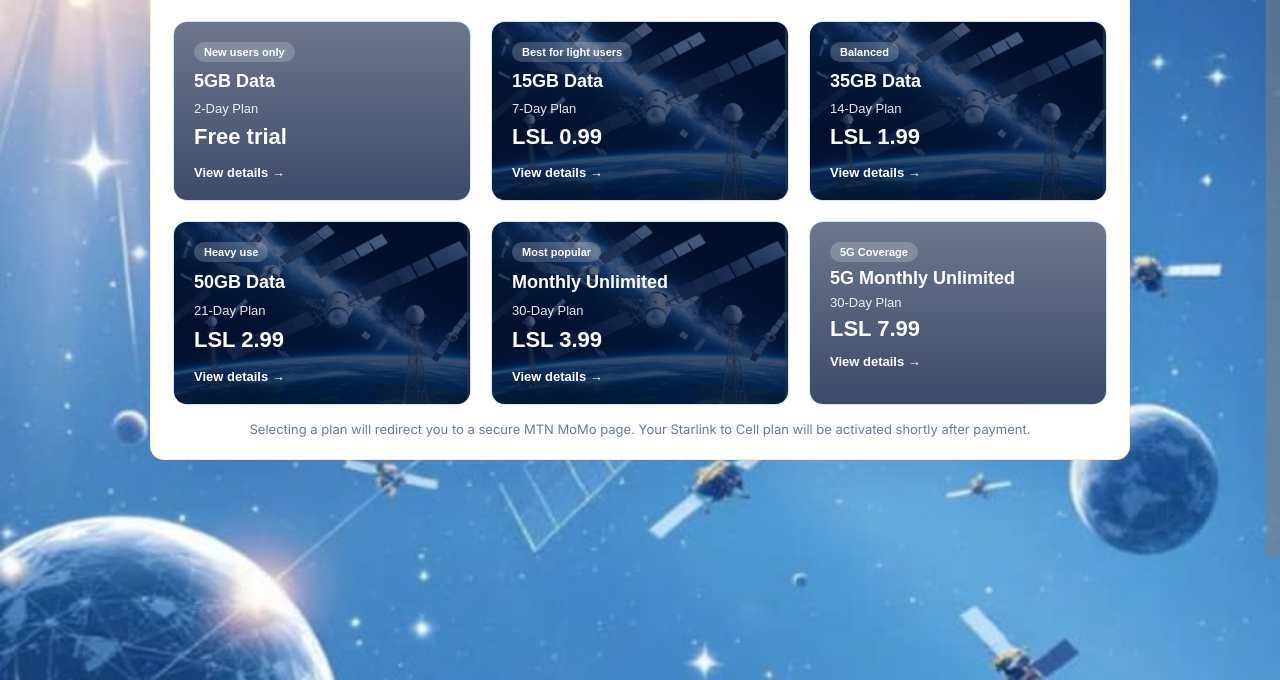
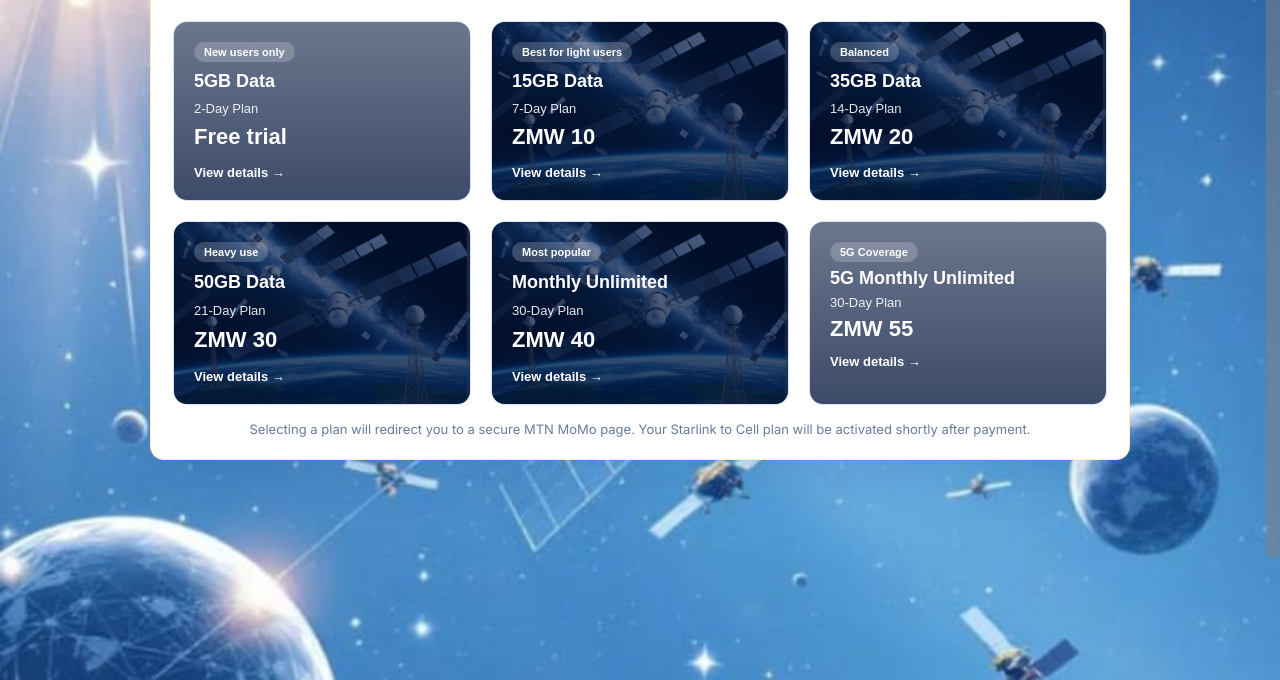
Before and after one commit to lavabdbb-create/zambia, a website: page index-2.html in a window 1280 px wide. Shown: the part 120-800 px from the top of the page. Drawn offline with Linux system fonts and the light colour scheme.

Commit message:
Update index-2.html

```diff
--- a/index-2.html
+++ b/index-2.html
@@ -309,7 +309,7 @@ body {
                 <div class="plan-tag">Best for light users</div>
                 <div class="plan-name">15GB Data</div>
                 <div class="plan-duration">7-Day Plan</div>
-                <div class="plan-price">LSL 0.99</div>
+                <div class="plan-price">ZMW 10</div>
                 <div class="plan-cta">View details →</div>
             </button>
 
@@ -317,7 +317,7 @@ body {
                 <div class="plan-tag">Balanced</div>
                 <div class="plan-name">35GB Data</div>
                 <div class="plan-duration">14-Day Plan</div>
-                <div class="plan-price">LSL 1.99</div>
+                <div class="plan-price">ZMW 20</div>
                 <div class="plan-cta">View details →</div>
             </button>
 
@@ -325,7 +325,7 @@ body {
                 <div class="plan-tag">Heavy use</div>
                 <div class="plan-name">50GB Data</div>
                 <div class="plan-duration">21-Day Plan</div>
-                <div class="plan-price">LSL 2.99</div>
+                <div class="plan-price">ZMW 30</div>
                 <div class="plan-cta">View details →</div>
             </button>
 
@@ -333,7 +333,7 @@ body {
                 <div class="plan-tag">Most popular</div>
                 <div class="plan-name">Monthly Unlimited</div>
                 <div class="plan-duration">30-Day Plan</div>
-                <div class="plan-price">LSL 3.99</div>
+                <div class="plan-price">ZMW 40</div>
                 <div class="plan-cta">View details →</div>
             </button>
 
@@ -341,7 +341,7 @@ body {
                 <div class="plan-tag">5G Coverage</div>
                 <div class="plan-name"> 5G Monthly Unlimited</div>
                 <div class="plan-duration">30-Day Plan</div>
-                <div class="plan-price">LSL 7.99</div>
+                <div class="plan-price">ZMW 55</div>
                 <div class="plan-cta">View details →</div>;
             </button>
         </div>
@@ -552,7 +552,7 @@ const plans = {
         id: "15gb",
         name: "15GB Data — 7 Day Plan",
         shortName: "15GB 7-Day",
-        price: "LSL 0.99",
+        price: "ZMW 10",
         duration: "7 days",
         summary: "Perfect for light browsing, messaging and basic app usage for a week.",
         specs: [
@@ -565,7 +565,7 @@ const plans = {
         id: "35gb",
         name: "35GB Data — 14 Day Plan",
         shortName: "35GB 14-Day",
-        price: "LSL 1.99",
+        price: "ZMW 20",
         duration: "14 days",
         summary: "Great for regular browsing, social media and video calls over two weeks.",
         specs: [
@@ -578,7 +578,7 @@ const plans = {
         id: "50gb",
         name: "50GB Data — 21 Day Plan",
         shortName: "50GB 21-Day",
-        price: "LSL 2.99",
+        price: "ZMW 30",
         duration: "21 days",
         summary: "For heavier use — streaming, uploads and online work for most of the month.",
         specs: [
@@ -591,7 +591,7 @@ const plans = {
         id: "5G unlimited",
         name: "5G Monthly Unlimited Plan",
         shortName: "Monthly Unlimited",
-        price: "LSL 7.99",
+        price: "ZMW 55",
         duration: "30 days",
         summary: "Unlimited Starlink to Cell usage for the month, subject to fair use policies.",
         specs: [
@@ -604,7 +604,7 @@ const plans = {
         id: "unlimited",
         name: "Monthly Unlimited Plan",
         shortName: "Monthly Unlimited",
-        price: "LSL 3.99",
+        price: "ZMW 40",
         duration: "30 days",
         summary: "Unlimited Starlink to Cell usage for the month, subject to fair use policies.",
         specs: [
```
